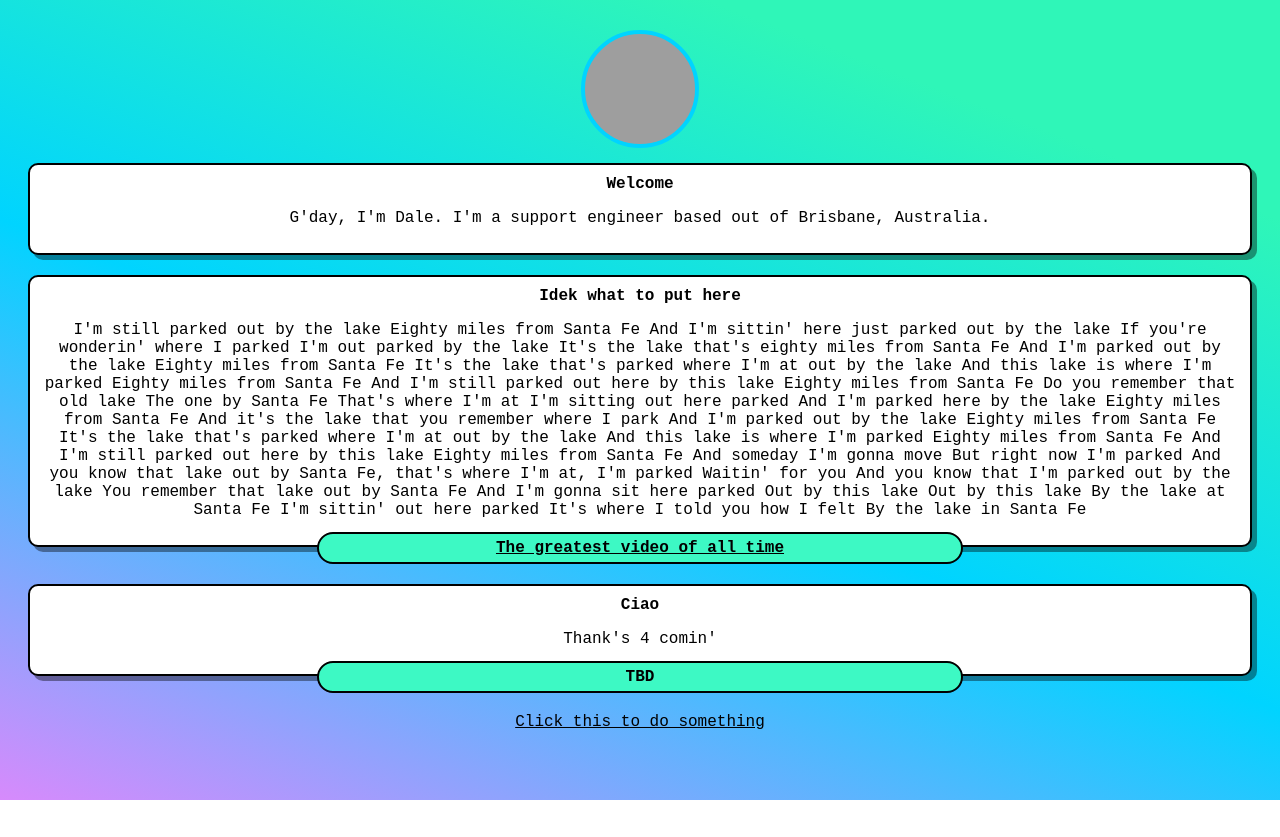
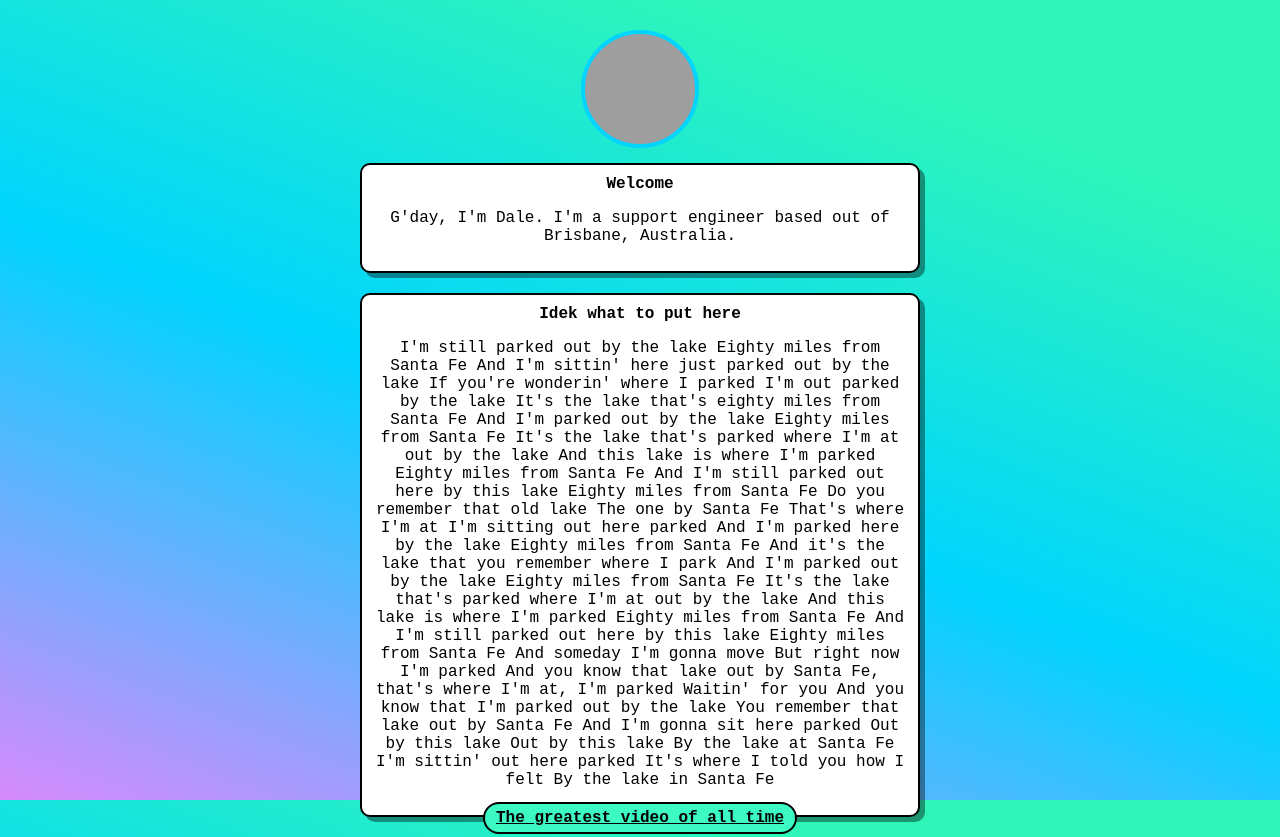
Before and after one commit to Daleee/dalebobermien, a plain HTML site: page index.html in a window 1280 px wide. Shown: the top 837 px of the page. Before the commit the page ends 800 px from the top, so only its background shows below. Drawn offline with Linux system fonts and the light colour scheme; grey boxes are pictures that could not be loaded.

Commit message:
600 pixel body

```diff
--- a/styles.css
+++ b/styles.css
@@ -8,6 +8,9 @@
     height: auto;
     width: auto;
     position: relative;
+    max-width: 600px;
+    margin-left: auto;
+    margin-right: auto;
 }
 
 .gday-bubble {
```
